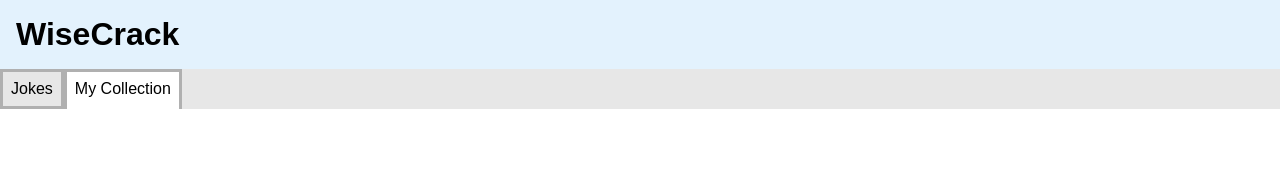
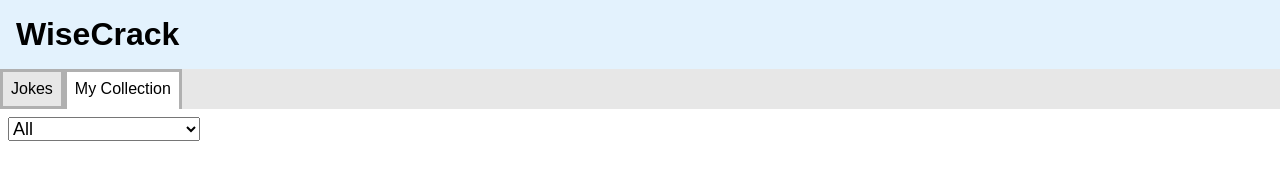
Before and after one commit to michelleschofield/wisecrack, a website: page index.html in a window 1280 px wide. Both pictures are taken after a click on the element "My Collection". Drawn offline with Linux system fonts and the light colour scheme; no server answers; a web font is replaced by a local one.

Commit message:
added select and also found and fixed view-swapping bug #6

```diff
--- a/css/styles.css
+++ b/css/styles.css
@@ -163,3 +163,12 @@ button:hover {
 dialog::backdrop {
   background-color: rgba(0, 0, 0, 0.8);
 }
+
+.sort-holder {
+  padding: 0.5rem;
+}
+
+.sort {
+  font-size: large;
+  width: 12rem;
+}
--- a/index.html
+++ b/index.html
@@ -123,6 +123,16 @@
         </div>
       </div>
       <div data-view="collection" class="view-container hidden">
+        <div class="sort-holder">
+          <select class="sort">
+            <option>All</option>
+            <option>Programming</option>
+            <option>Pun</option>
+            <option>Spooky</option>
+            <option>Christmas</option>
+            <option>Misc</option>
+          </select>
+        </div>
         <div class="collection row wrap"></div>
       </div>
       <dialog class="delete-confirmation">
--- a/js/main.js
+++ b/js/main.js
@@ -63,6 +63,7 @@ function deleteConfirmed() {
 function viewSwap(event) {
   const $eventTarget = event.target;
   const view = $eventTarget.getAttribute('data-tab');
+  if (!$eventTarget.matches('.tab')) return;
   $tabs.forEach(($tab) => {
     if ($tab.getAttribute('data-tab') === view) {
       $tab.className = 'tab active';
--- a/ts/main.ts
+++ b/ts/main.ts
@@ -104,6 +104,7 @@ function deleteConfirmed(): void {
 function viewSwap(event: Event): void {
   const $eventTarget = event.target as HTMLElement;
   const view = $eventTarget.getAttribute('data-tab');
+  if (!$eventTarget.matches('.tab')) return;
 
   $tabs.forEach(($tab) => {
     if ($tab.getAttribute('data-tab') === view) {
```
